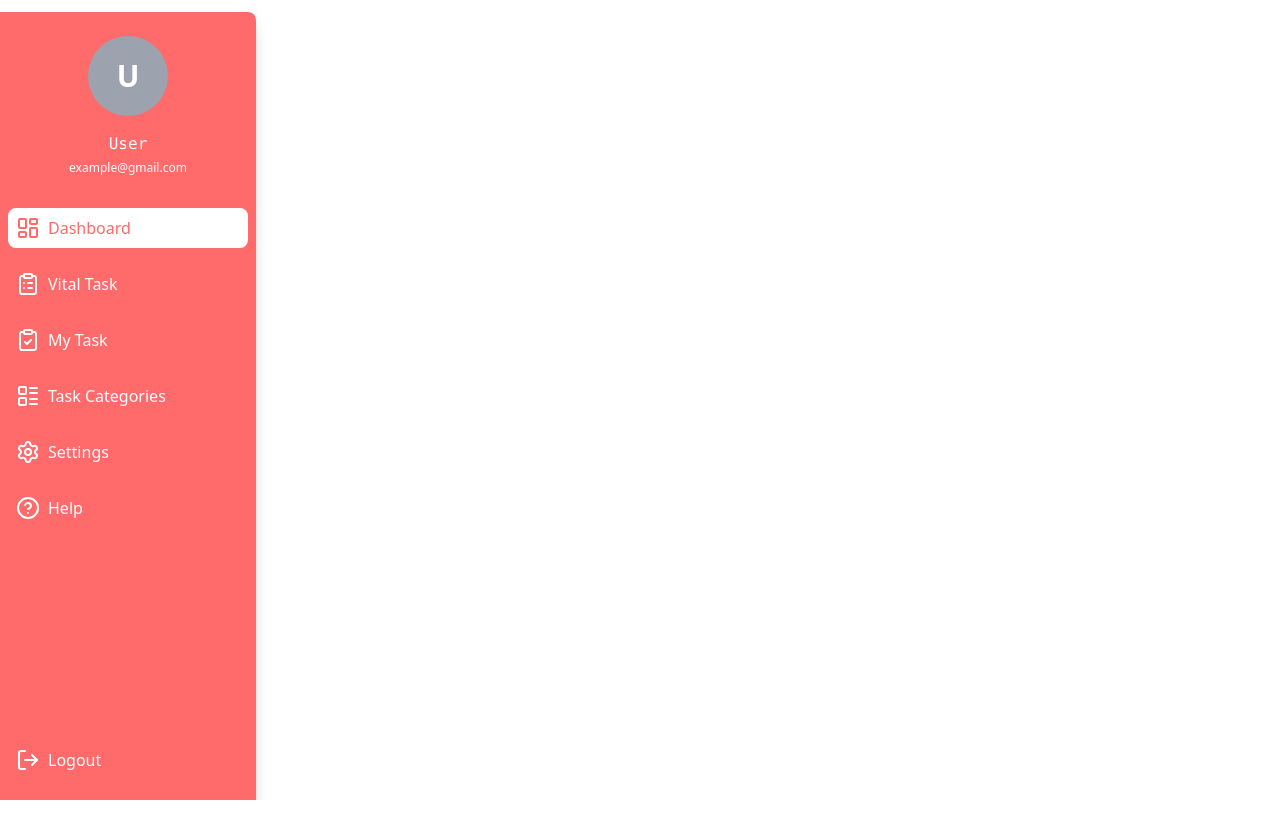
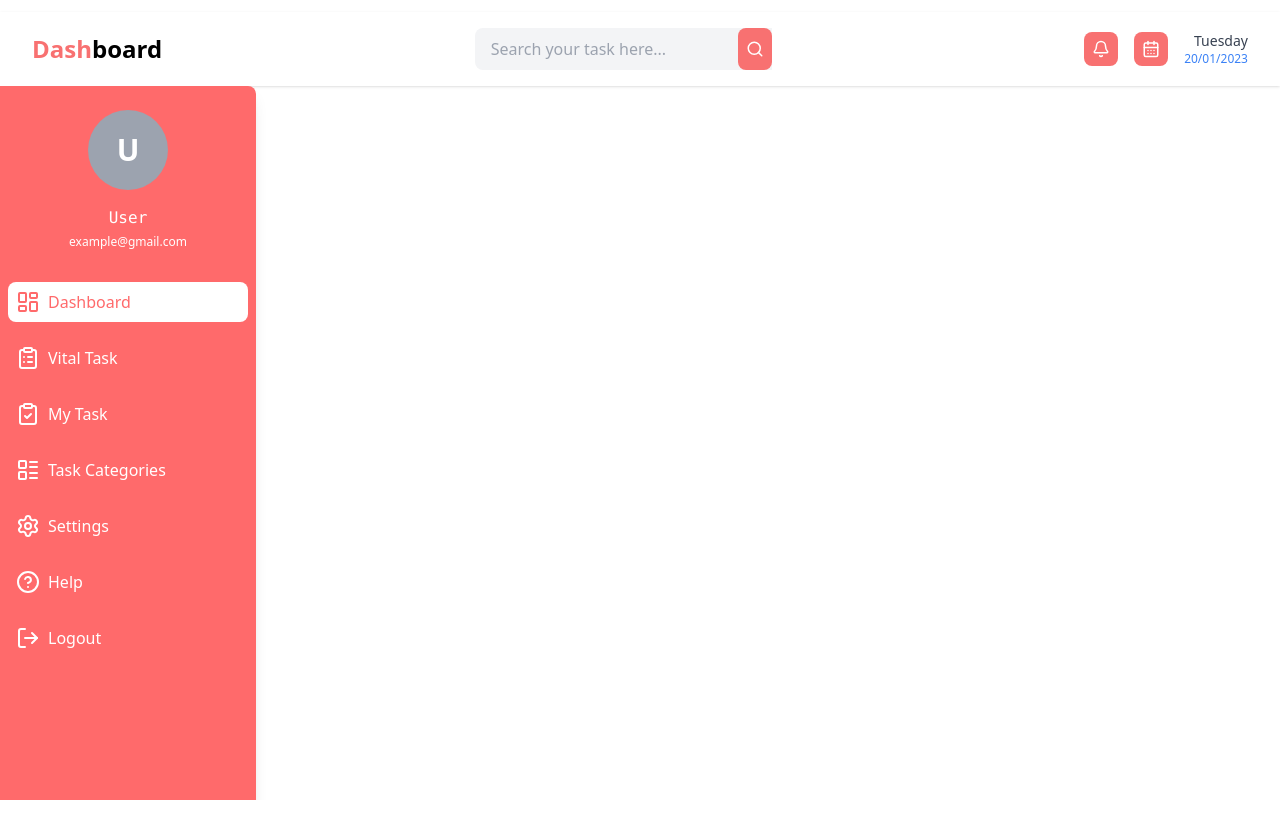
Before and after one commit to shizafatima/ToDo-App, a React (Vite) app: page /dashboard in a window 1280 px wide. Built offline with nearby package versions, Linux system fonts and the light colour scheme.

Commit message:
updated sidebar

```diff
--- a/src/components/Header.jsx
+++ b/src/components/Header.jsx
@@ -1,25 +1,42 @@
 import React from "react";
+import { Bell, CalendarDays, Search } from 'lucide-react';
+
 
 const Header = () => {
-    return(
-        <div>
+    return (
+        <div className="flex items-center justify-between px-8 py-4 bg-white shadow w-full">
+            {/* logo */}
+            <div className="text-2xl font-bold">
+                <span className="text-red-400 ">Dash</span>
+                <span className="text-black ">board</span>
+            </div>
 
             {/*search bar*/}
-            <div>
+            <div className="flex items-center bg-gray-100 rounded-l-lg max-w-xl mx-8">
+                <input type="text" placeholder="Search your task here..." className="flex-grow px-4 py-2 rounded-l-lg rounded-r-lg bg-transparent focus:outline-none" />
+                <button className="bg-red-400 px-2 py-3 text-white rounded-r-lg rounded-l-lg">
+                    <Search size={18} />
+                </button>
+            </div>
+            {/* icons and date */}
+            <div className="flex items-center gap-4">
+                <button className="bg-red-400 p-2 rounded-lg text-white">
+                    <Bell size={18} />
+                </button>
+                <button className="bg-red-400 p-2 rounded-lg white">
+                    <CalendarDays size={18} />
+                </button>
+                <div className="text-right">
+                    <div className="text-sm font-medium text-gray-700">Tuesday</div>
+                    <div className="text-xs text-blue-500">20/01/2023</div>
+                </div>
 
             </div>
-            {/* icons and date */}
-            <div>
-                {/* avatars */}
-                <div>
+        </div>
 
-                </div>
-            {/* invite button */}
-            <button></button>
-            </div>
-
-        </div>
 
 
     )
 }
+
+export default Header
--- a/src/components/Sidebar.jsx
+++ b/src/components/Sidebar.jsx
@@ -28,7 +28,7 @@ const Sidebar = () => {
     let avatarDisplay;
     if (user.avatar) {
         avatarDisplay = (
-            <div className="relative mb-4 group flex flex-col items-center">
+            <div className="relative mb-1 mt-0 group flex flex-col items-center">
 
 
                 <div
@@ -39,7 +39,7 @@ const Sidebar = () => {
                     <img
                         src={user.avatar}
                         alt="user avatar"
-                        className="w-[105px] h-[105px] rounded-full mb-4 border-4 border-white shadow-md object-cover" />
+                        className="w-[105px] h-[105px] rounded-full mb-4  shadow-md object-cover" />
 
                     <div className="absolute inset-0 bg-black bg-opacity-50 rounded-full flex flex-col items-center justify-center opacity-0 group-hover:opacity-100 transition-opacity mb-4">
                         <span className="text-xs text-white text-center px-2">
@@ -85,7 +85,7 @@ const Sidebar = () => {
         );
     }
     return (
-        <div className="w-64 h-screen bg-[#ff6a6b] text-white flex flex-col py-6 shadow-lg rounded-r-lg">
+        <div className="w-64 min-h-screen bg-[#ff6a6b] text-white flex flex-col py-6 shadow-lg rounded-r-lg">
             <div className="flex flex-col items-center mb-6">
 
                 {avatarDisplay}
@@ -180,7 +180,7 @@ const Sidebar = () => {
                 <NavLink
                     to="/logout"
                     className={({ isActive }) =>
-                        `flex items-center gap-2 p-2 m-2 rounded-lg font-medium mt-auto ${isActive
+                        `flex align-bottom gap-2 p-2 m-2 rounded-lg font-medium ${isActive
                             ? "bg-white text-[#ff6a6b]"
                             : "hover:bg-red-400 text-white"
                         }`}>
--- a/src/pages/Dashboard.jsx
+++ b/src/pages/Dashboard.jsx
@@ -1,10 +1,14 @@
 import React from "react";
+import Header from "../components/Header";
 import Sidebar from "../components/Sidebar";
 
 function Dashboard() {
     return (
-        <div className="min-h-screen flex text-white w-64 min-h-screen pt-3">
-            <div className="w-64 bg-white shadow-lg">
+        <div className="min-h-screen flex flex-col text-white pt-3 max-w-screen-xl w-full">
+            <div className="max-w-screen-xl mx-auto w-full">
+                <Header/>
+            </div>
+            <div>
 
                 <Sidebar />
             </div>
@@ -12,3 +16,32 @@ function Dashboard() {
     )
 }
 export default Dashboard
+// import React from "react";
+// import Header from "../components/Header";
+// import Sidebar from "../components/Sidebar";
+
+// function Dashboard() {
+//   return (
+//     <div className="min-h-screen bg-white text-black">
+//       {/* Fixed Header */}
+//       <div className="fixed top-0 left-0 right-0 z-30">
+//         <Header />
+//       </div>
+
+//       {/* Sidebar and Main Content Below Header */}
+//       <div className="flex pt-[72px] relative">
+//         {/* Sidebar */}
+//         <div className="w-64 relative z-10 pt-12">
+//           <Sidebar />
+//         </div>
+
+//         {/* Main Content */}
+//         <div className="flex-1 p-6">
+//           <h1 className="text-2xl font-bold">Welcome</h1>
+//         </div>
+//       </div>
+//     </div>
+//   );
+// }
+
+// export default Dashboard;
```
